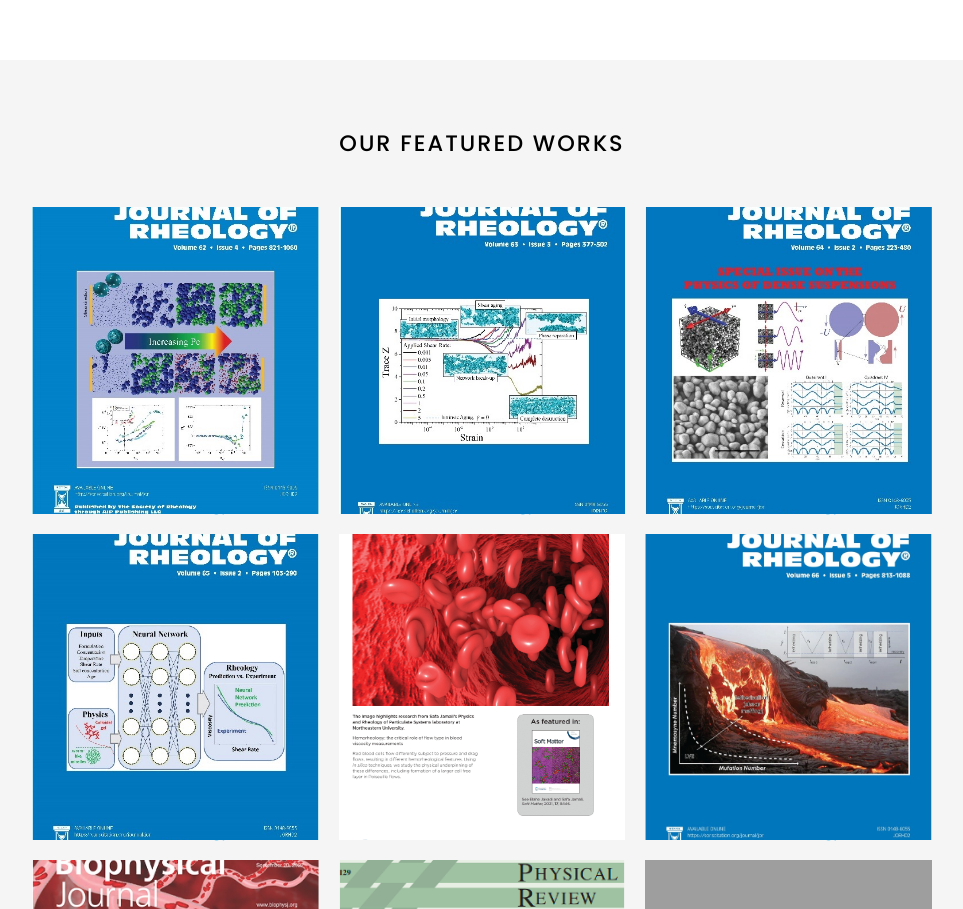
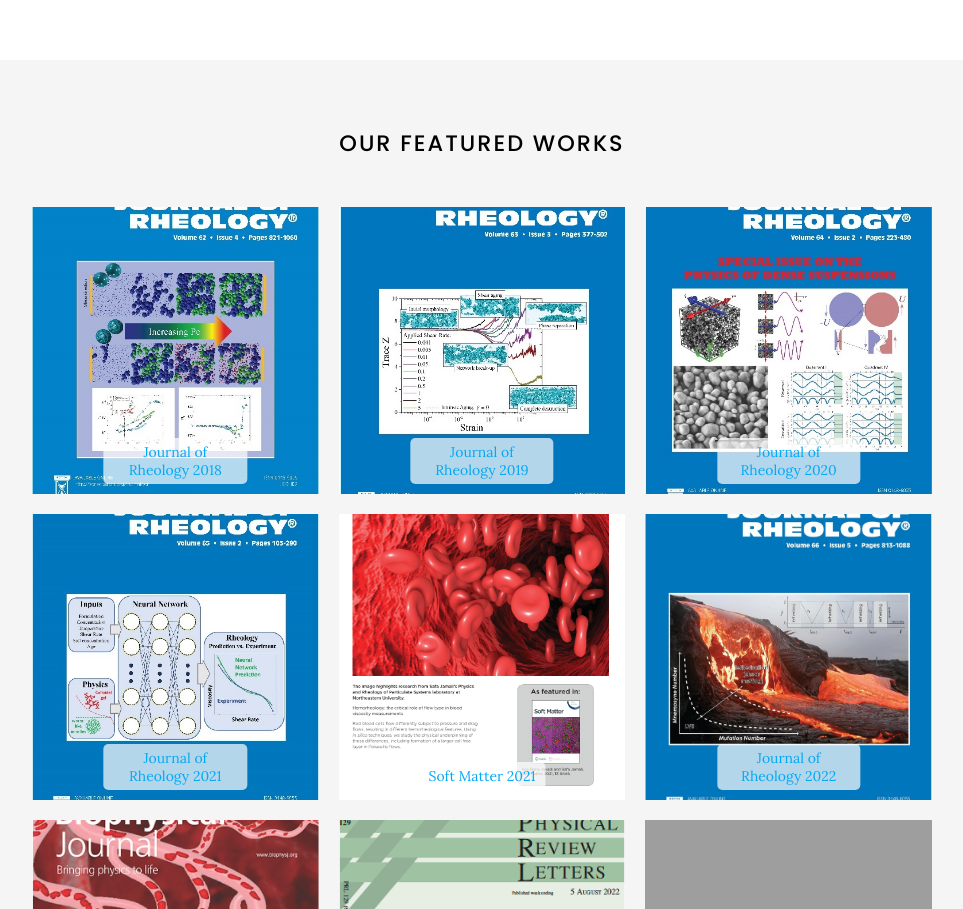
Before and after one commit to procf/procf.github.io, a Jekyll site: the page built from index.md, in a window 1280 px wide. Shown: the part 1288-2197 px from the top of the page, without its empty margins (158-1121 px from the left). Built offline with Jekyll 4.4.1, drawn with Linux system fonts in a browser that asks for light colours; nearby versions of some CDN libraries; grey boxes are pictures that could not be loaded.

Commit message:
research images

```diff
--- a/css/gallery_Journal.scss
+++ b/css/gallery_Journal.scss
@@ -40,6 +40,16 @@
       height: 100%;
       object-fit: cover;
     }
+    .overlay-text {
+      position: absolute;
+      bottom: 10px; /* Adjust as needed */
+      left: 50%;
+      transform: translateX(-50%);
+      background-color: rgba(255, 255, 255, 0.7); /* Semi-transparent white background */
+      padding: 5px 10px; /* Adjust padding as needed */
+      border-radius: 5px; /* Add rounded corners */
+      font-size: 14px; /* Adjust font size as needed */
+    }
   }
 
   @media (min-width: $tablet) {
```
